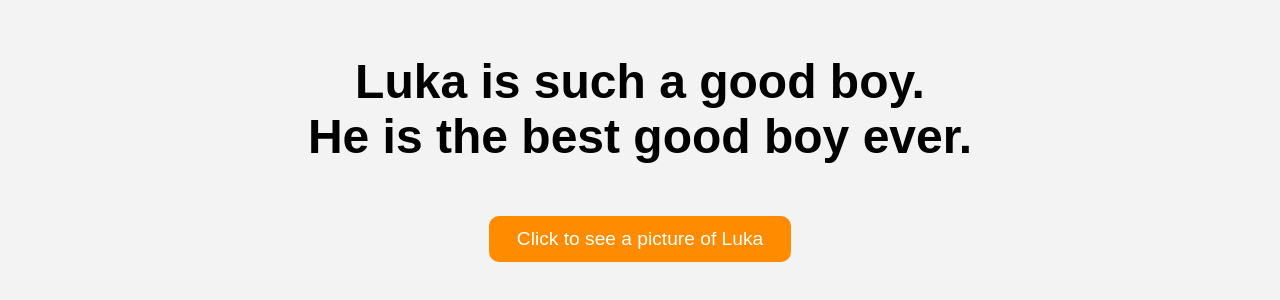
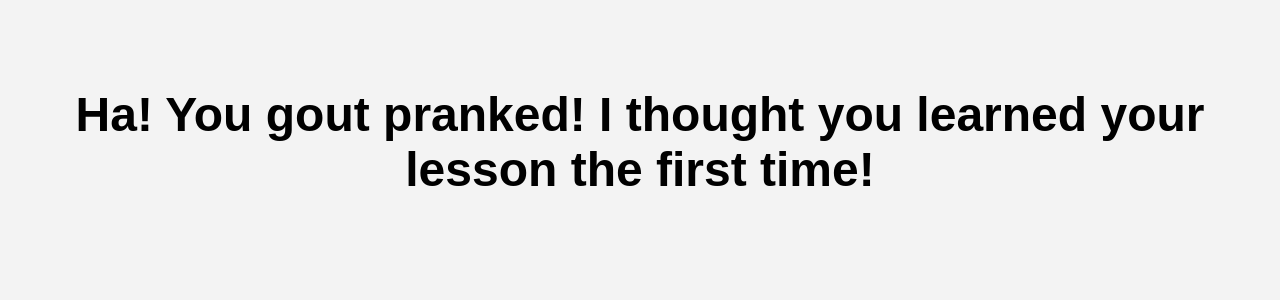
Before and after one commit to jaffchungus/chickencurrygimmethat, a plain HTML site: page index.html in a window 1280 px wide. Shown: the part 258-558 px from the top of the page. Drawn offline with Linux system fonts and the light colour scheme.

Commit message:
Change Luka's description to a prank message

```diff
--- a/index.html
+++ b/index.html
@@ -50,12 +50,7 @@
 </head>
 <body>
 
-<h1>Luka is such a good boy.
-<br>He is the best good boy ever.</h1>
-
-<button onclick="document.getElementById('lukaFrame').style.display='block'">
-    Click to see a picture of Luka
-</button>
+<h1>Ha! You gout pranked! I thought you learned your lesson the first time!</h1>
 
 <iframe
     id="lukaFrame"
```
